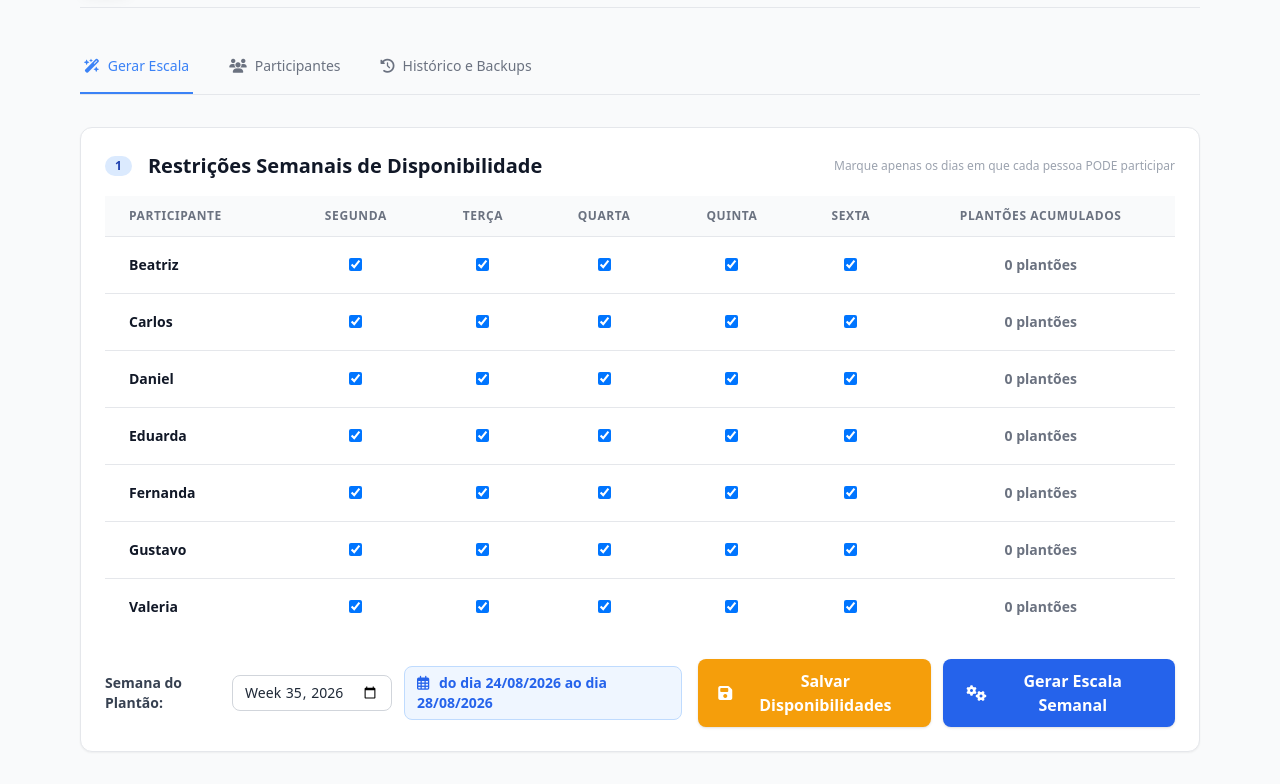
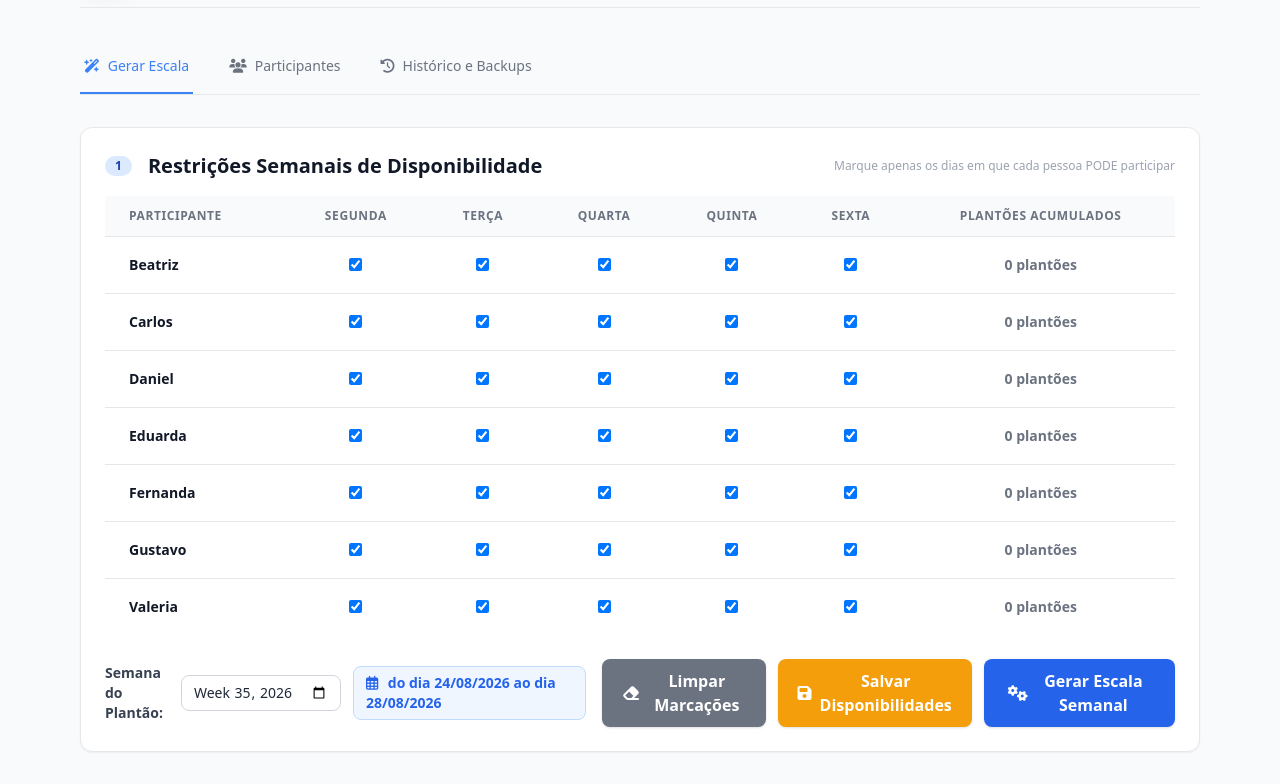
Before and after one commit to gtsistemastech-web/Escala, a plain HTML site: page index.html in a window 1280 px wide. Shown: the part 103-887 px from the top of the page. Drawn offline with nearby package versions, Linux system fonts and the light colour scheme.

Commit message:
Add files via upload

```diff
--- a/app.js
+++ b/app.js
@@ -288,7 +288,7 @@ function gerarEscalaSemanal() {
         return;
     }
 
-    // Coletar disponibilidades da tabela e salvar no banco
+    // Coletar disponibilidades temporárias da tabela
     const disponibilidades = {};
     const dias = ["Segunda", "Terça", "Quarta", "Quinta", "Sexta"];
 
@@ -300,9 +300,7 @@ function gerarEscalaSemanal() {
                 disponibilidades[nome].push(dia);
             }
         });
-        db.participantes[nome].disponibilidade = disponibilidades[nome];
     });
-    saveData();
 
     // Rodar algoritmo
     const resultado = solveSchedule(disponibilidades);
@@ -829,3 +827,18 @@ function salvarDisponibilidades() {
     saveData();
     showToast("Disponibilidades salvas com sucesso!", "success");
 }
+
+function limparDisponibilidades() {
+    const ativos = Object.keys(db.participantes).filter(nome => db.participantes[nome].ativo);
+    const dias = ["Segunda", "Terça", "Quarta", "Quinta", "Sexta"];
+
+    ativos.forEach(nome => {
+        dias.forEach(dia => {
+            const check = document.getElementById(`disp-${nome}-${dia}`);
+            if (check) {
+                check.checked = false;
+            }
+        });
+    });
+    showToast("Campos limpos! Suas marcações salvas anteriormente continuam intactas no banco.", "success");
+}
--- a/index.html
+++ b/index.html
@@ -94,6 +94,10 @@
                         <span id="texto-intervalo-semana" class="text-sm font-bold text-blue-600 bg-blue-50 border border-blue-200 px-3 py-1.5 rounded-lg"></span>
                     </div>
                     <div class="flex flex-col sm:flex-row gap-3 w-full lg:w-auto">
+                        <button id="limpar-disponibilidades-btn" onclick="limparDisponibilidades()" class="bg-gray-500 hover:bg-gray-600 text-white px-5 py-2.5 rounded-lg shadow font-semibold flex items-center justify-center space-x-2 transition-all w-full sm:w-auto">
+                            <i class="fa-solid fa-eraser"></i>
+                            <span>Limpar Marcações</span>
+                        </button>
                         <button id="salvar-disponibilidades-btn" onclick="salvarDisponibilidades()" class="bg-amber-500 hover:bg-amber-600 text-white px-5 py-2.5 rounded-lg shadow font-semibold flex items-center justify-center space-x-2 transition-all w-full sm:w-auto">
                             <i class="fa-solid fa-floppy-disk"></i>
                             <span>Salvar Disponibilidades</span>
```
